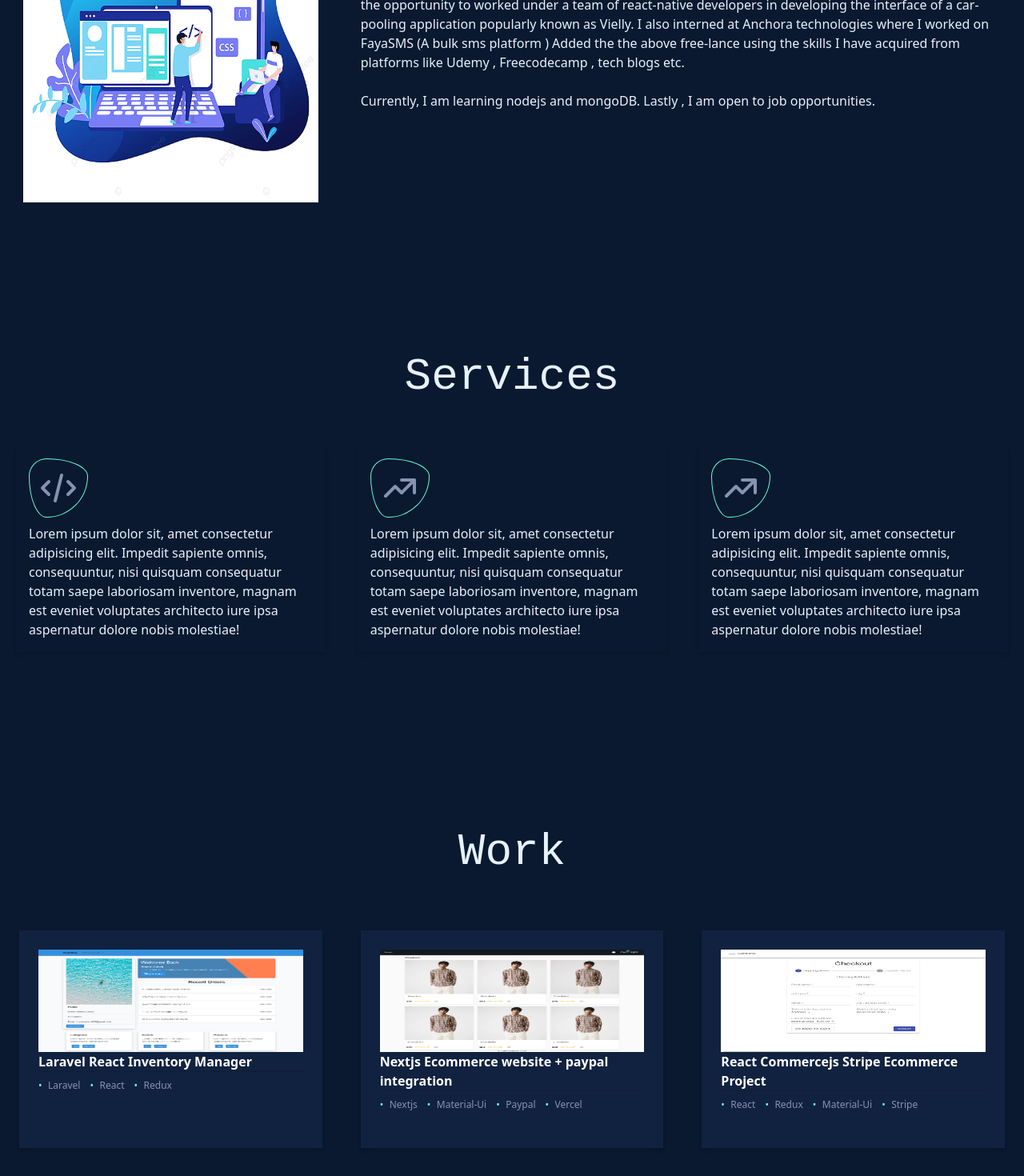
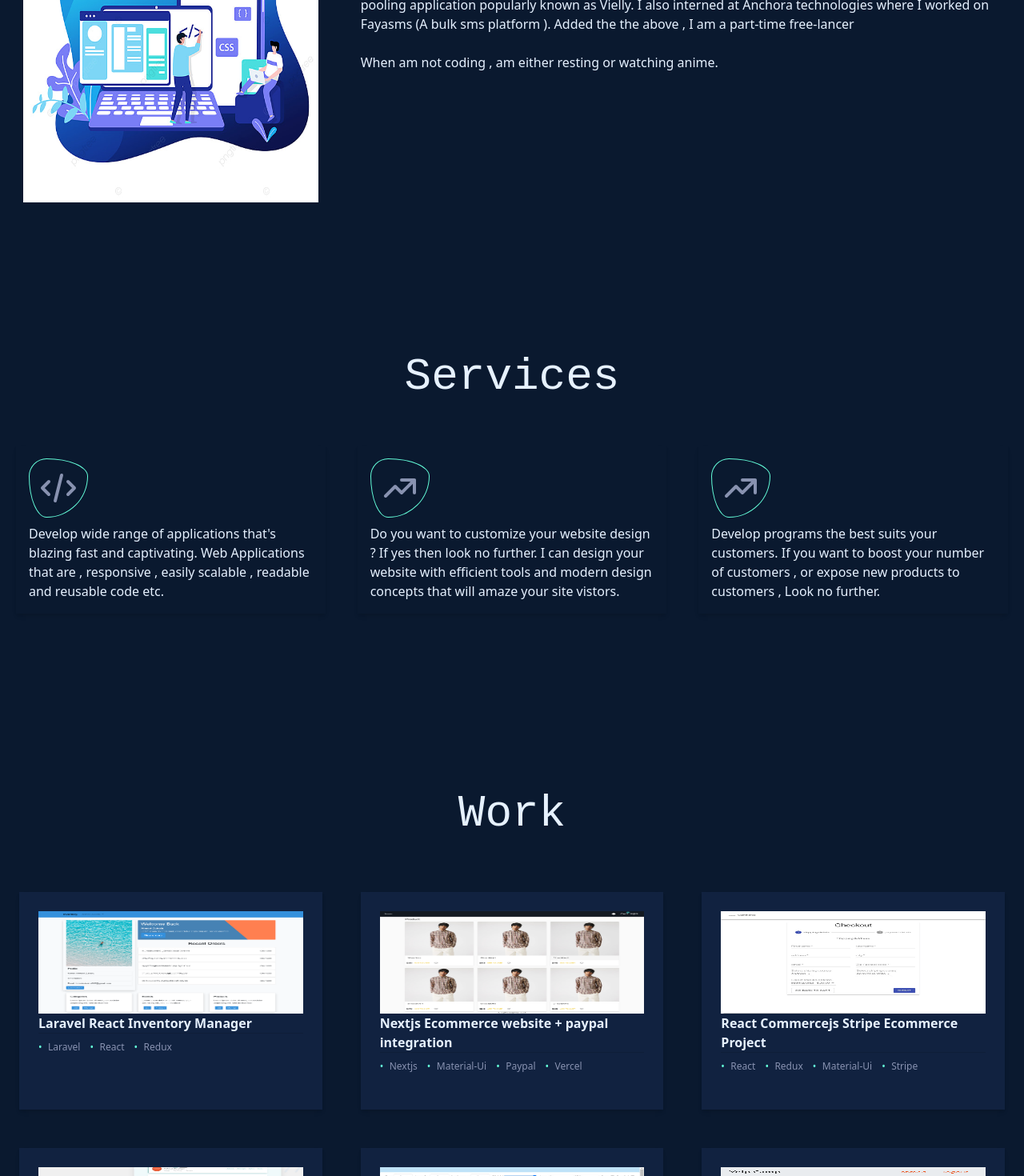
Before and after one commit to newtronahmed/portfolio, a React (Create React App) app: page / in a window 1280 px wide. Shown: the part 1330-2800 px from the top of the page at 80% size. Built offline with nearby package versions, Linux system fonts and the light colour scheme; a web font is replaced by a local one.

Commit message:
modified but without bg.png and creator.gif
responsive about page

modified but without bg and creator

```diff
--- a/postcss.config.js
+++ b/postcss.config.js
@@ -1,8 +1,8 @@
 module.exports = {
-  purge:{
-    enable:true,
-    content:[
-      './src/App.js'
+  purge: {
+    enable: true,
+    content: [
+      './src/**/*.js'
     ]
   },
   plugins: [
--- a/src/components/about.js
+++ b/src/components/about.js
@@ -6,32 +6,35 @@ function About() {
       <div className="text-center">
         <h1 className="title">About</h1>
       </div>
-      <div className="flex ">
+      <div className="md:flex">
         <div className=" wow slideInLeft w-1/3 ">
           <div className="">
             <img src={programmer} alt="developer" className=" rotate-image" />
           </div>
         </div>
-        <div className="w-2/3">
+        <div className="md:w-2/3">
           <div className="m-6 wow slideInRight">
             Hello, I am Ahmed Zubairu , a mid-level professional{" "}
             <strong>Web developer</strong> and a L400 student of the University
-            of Ghana reading Agricultural Economics . I am a hardworking ,
-            creative , and a very honest person . I am very passionate about
-            software development and I enjoy solving problems. I am a
-            self-taught web developer. <br />
+            of Ghana reading Agricultural Economics . I am very passionate about
+            software development and I love spending time on complex problems.{" "}
             <br />
-            I have hands on experience in building complex react , laravel and
-            Mern stack applictions . Recently I had the opportunity to worked
-            under a team of react-native developers in developing the interface
-            of a car-pooling application popularly known as Vielly. I also
-            interned at Anchora technologies where I worked on FayaSMS (A bulk
-            sms platform ) Added the the above free-lance using the skills I
-            have acquired from platforms like Udemy , Freecodecamp , tech blogs
-            etc. <br />
+            <br />I have hands on experience in building complex react , laravel
+            and MERN stack applictions . Recently I had the opportunity to
+            worked under a team of react-native developers in developing the
+            interface of a car-pooling application popularly known as Vielly. I
+            also interned at Anchora technologies where I worked on{" "}
+            <a
+              href="http://app.fayasms.com"
+              target="_blank"
+              rel="noopener noreferrer"
+            >
+              Fayasms
+            </a>{" "}
+            (A bulk sms platform ). Added the the above , I am a part-time
+            free-lancer <br />
             <br />
-            Currently, I am learning nodejs and mongoDB. Lastly , I am open to
-            job opportunities.
+            When am not coding , am either resting or watching anime.
           </div>
         </div>
       </div>
--- a/src/components/contact.js
+++ b/src/components/contact.js
@@ -6,16 +6,19 @@ function Contact() {
       <div className="text-center">
         <h1 className="title">Contact</h1>
       </div>
-      <div>
-        <div>
+      <div className="flex ">
+        <div className="w-1/3">
           Please don't hesitate to reach out to me. My inbox is open to
           everyone. Whether you have a "gig" , any new opportuninty or even a
           high. I'll definitely get back to you ASAP.
           <div>
-            <span className="bg-green hover:bg-white">
+            <a href="#helo" className=" ">
               devahmed365@gmail.com
-            </span>
+            </a>
           </div>
+        </div>
+        <div>
+          <img src="/assets/creator.gif" alt="gig" />
         </div>
       </div>
     </section>
--- a/src/components/services.js
+++ b/src/components/services.js
@@ -26,10 +26,9 @@ function Services() {
               </svg>
             </div>
             <p className="mt-2">
-              Lorem ipsum dolor sit, amet consectetur adipisicing elit. Impedit
-              sapiente omnis, consequuntur, nisi quisquam consequatur totam
-              saepe laboriosam inventore, magnam est eveniet voluptates
-              architecto iure ipsa aspernatur dolore nobis molestiae!
+              Develop wide range of applications that's blazing fast and
+              captivating. Web Applications that are , responsive , easily
+              scalable , readable and reusable code etc.
             </p>
           </div>
         </div>
@@ -53,10 +52,9 @@ function Services() {
               </svg>
             </div>
             <p className="mt-2">
-              Lorem ipsum dolor sit, amet consectetur adipisicing elit. Impedit
-              sapiente omnis, consequuntur, nisi quisquam consequatur totam
-              saepe laboriosam inventore, magnam est eveniet voluptates
-              architecto iure ipsa aspernatur dolore nobis molestiae!
+              Do you want to customize your website design ? If yes then look no
+              further. I can design your website with efficient tools and modern
+              design concepts that will amaze your site vistors.
             </p>
           </div>
         </div>
@@ -80,10 +78,9 @@ function Services() {
               </svg>
             </div>
             <p className="mt-2">
-              Lorem ipsum dolor sit, amet consectetur adipisicing elit. Impedit
-              sapiente omnis, consequuntur, nisi quisquam consequatur totam
-              saepe laboriosam inventore, magnam est eveniet voluptates
-              architecto iure ipsa aspernatur dolore nobis molestiae!
+              Develop programs the best suits your customers. If you want to
+              boost your number of customers , or expose new products to
+              customers , Look no further.
             </p>
           </div>
         </div>
--- a/src/components/work.js
+++ b/src/components/work.js
@@ -11,13 +11,8 @@ function Work() {
       <div className="container flex md:justify-center w-full mx-auto md:flex-row flex-wrap    ">
         {projects.map((each) => (
           <div className="w-full   md:w-1/3 p-6 wow slideInUp h-auto">
-            <a
-              href={each.link}
-              target="_blank"
-              rel="noopener noreferrer"
-              className="max-w-full "
-            >
-              <div className="project-wrapper bg-light-navy  raise shadow-md p-4 lg:p-6">
+            <div className="max-w-full ">
+              <div className="project-wrapper bg-light-navy  raise shadow-md hover:shadow-lg p-4 lg:p-6">
                 <img
                   src={each.image}
                   alt="project"
@@ -26,10 +21,15 @@ function Work() {
 
                 <div className="lg:h-24 lg:h-20">
                   {/* <Divider /> */}
-                  <div className="max-w-full font-bold text-white">
+                  <a
+                    href={each.link}
+                    target="_blank"
+                    rel="noopener noreferrer"
+                    className="max-w-full font-bold my-2"
+                  >
                     {each.title}
-                  </div>
-                  <Divider className="text-slate" />
+                  </a>
+                  <Divider className="" />
                   <ul className="max-w-full ">
                     {each.stack.map((each) => (
                       <li className="text-xs inline-flex px-3 capitalize py-2 leading-lg text-slate">
@@ -39,7 +39,7 @@ function Work() {
                   </ul>
                 </div>
               </div>
-            </a>
+            </div>
           </div>
         ))}
       </div>
--- a/src/index.css
+++ b/src/index.css
@@ -28,35 +28,6 @@
   --title-font-size: 3.5rem;
 }
 
-svg#freepik_stories-website-creator:not(.animated) .animable {
-  opacity: 0;
-}
-svg#freepik_stories-website-creator.animated
-  #freepik--background-simple--inject-2 {
-  animation: 1.5s Infinite linear floating;
-  animation-delay: 0s;
-}
-svg#freepik_stories-website-creator.animated #freepik--Window--inject-2 {
-  animation: 1.5s Infinite linear floating;
-  animation-delay: 0s;
-}
-svg#freepik_stories-website-creator.animated #freepik--Character--inject-2 {
-  animation: 1.5s Infinite linear floating;
-  animation-delay: 0s;
-}
-@keyframes floating {
-  0% {
-    opacity: 1;
-    transform: translateY(0px);
-  }
-  50% {
-    transform: translateY(-10px);
-  }
-  100% {
-    opacity: 1;
-    transform: translateY(0px);
-  }
-}
 
 @font-face {
   font-family: "Share Tech Mono", monospace;
@@ -110,8 +81,9 @@ svg:hover {
   color: var(--white);
   font-size: Share Tech Mono, monospace;
 }
-.text-green {
-  color: var(--green);
+
+.text-white {
+	color:var(--white)
 }
 .border-green {
   border-color: var(--green);
@@ -215,6 +187,9 @@ h2::after {
     ),
     url(/assets/landing-page.png) center no-repeat;
 }
+#id a {
+	color:var(--white);
+}
 /* rgb(10,25,47) */
 /* rgb(100,255,218) */
 /* #64ffda  green*/
--- a/src/utilities/motion.js
+++ b/src/utilities/motion.js
@@ -34,7 +34,7 @@ export const experienceVariant = {
 		transition: {
 			when: 'beforeChildren',
 			staggerChildren: 0.05,
-			duration:1.05
+			duration: 1.05
 		}
 	}
 }
@@ -47,40 +47,40 @@ export const fadeVariant = {
 	}
 }
 export const socialLinksVariants = {
-	init:{
+	init: {
 
-		transition:{
-			staggerChildren:1
+		transition: {
+			staggerChildren: 1
 		}
 	},
-	end:{
+	end: {
 
-		transition:{
-			staggerChildren:0.2,
+		transition: {
+			staggerChildren: 0.2,
 
 		}
 	}
 }
 export const socialLinks = {
-	init:{
-		y:0,
+	init: {
+		y: 0,
 	},
-	end:{
-		y:[0,-10,0],
-		transition:{
-			ease:'easeIn',
+	end: {
+		y: [0, -10, 0],
+		transition: {
+			ease: 'easeIn',
 			// duration:0.2,
-			yoyo:3,
+			yoyo: 3,
 		}
 	},
 
 }
 
-const projectList = {
-	init:{
-		opacity:0,
+export const projectList = {
+	init: {
+		opacity: 0,
 	},
-	end:{
-		opacity:1,
+	end: {
+		opacity: 1,
 	}
 }
```
Also changed, not shown: src/App.js (+24 -36 lines), 1 other file (tests, documents, lock files or other folders).
